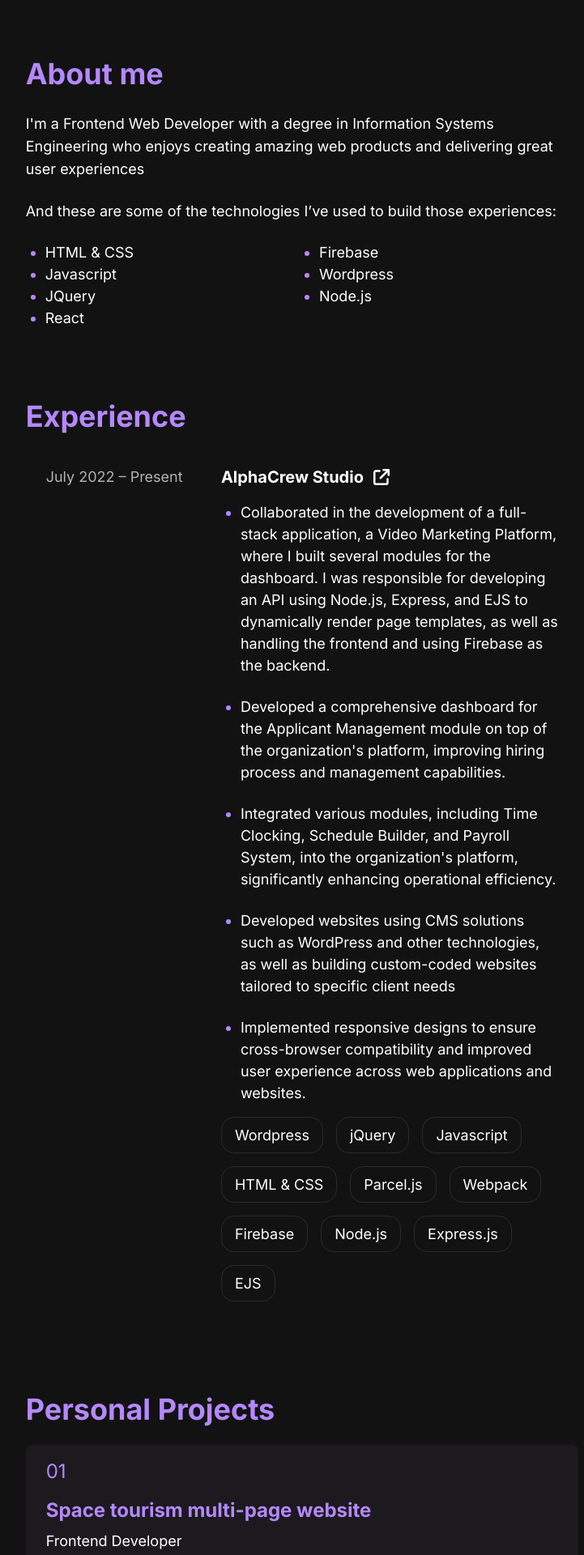
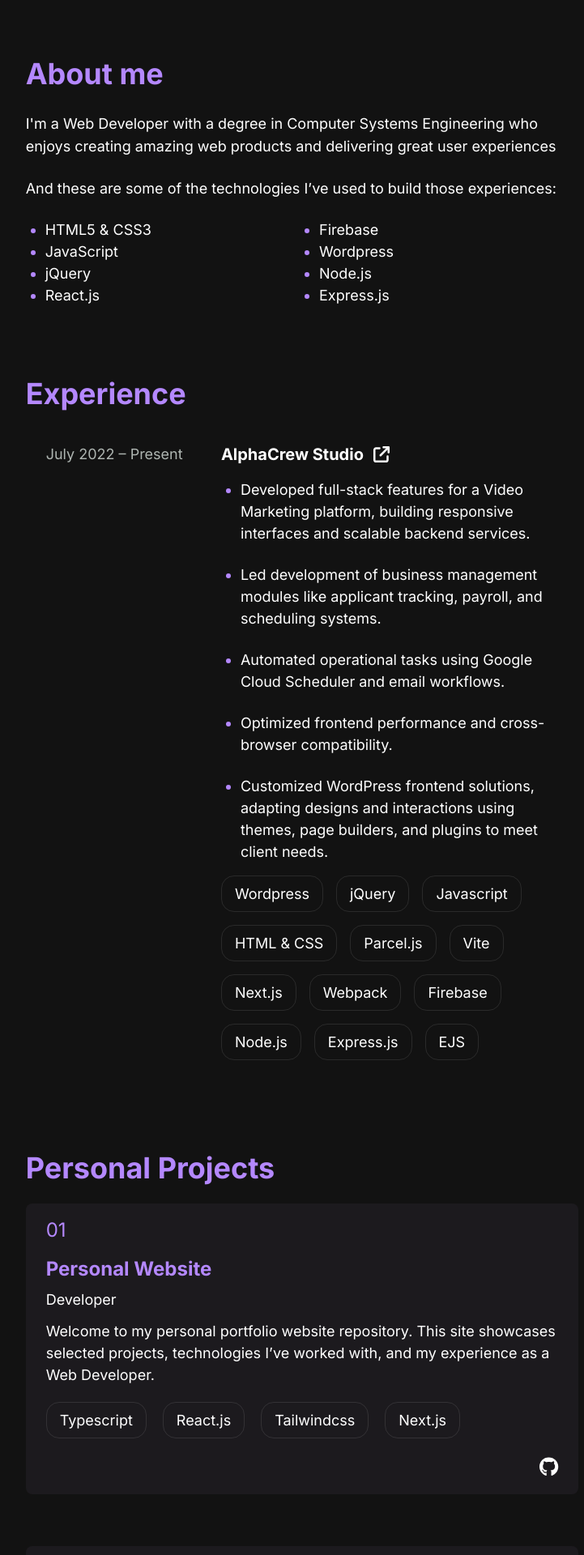
Before and after one commit to ichiklaus/Yelav, a Next.js app: page / in a window 1280 px wide. Shown: the part 860-2780 px from the top of the page at 81% size, without its empty margins (267-988 px from the left). Built offline with nearby package versions, Linux system fonts and the light colour scheme.

Commit message:
feat: update professional exp and projects

```diff
--- a/src/app/components/about.tsx
+++ b/src/app/components/about.tsx
@@ -4,7 +4,7 @@
       <div className='flex flex-col gap-y-4'>
         <h2 className='text-4xl font-bold text-accent mb-3'>About me</h2>
         <p className='text-lg mb-2'>
-          I'm a Frontend Web Developer with a degree in Information Systems Engineering who enjoys
+          I&apos;m a Web Developer with a degree in Computer Systems Engineering who enjoys
           creating amazing web products and delivering great user experiences
         </p>
         <p className='mb-2'>
@@ -12,15 +12,16 @@
           experiences:
         </p>
         <ul className='columns-2 list-disc pl-6 marker:text-accent mb-2'>
-          <li>HTML & CSS</li>
-          <li>Javascript</li>
-          <li>JQuery</li>
-          <li>React</li>
+          <li>HTML5 & CSS3</li>
+          <li>JavaScript</li>
+          <li>jQuery</li>
+          <li>React.js</li>
           {/* <li>Bootstrap</li> */}
           {/* <li>Tailwind CSS</li> */}
           <li>Firebase</li>
           <li>Wordpress</li>
           <li>Node.js</li>
+          <li>Express.js</li>
         </ul>
       </div>
     </section>
--- a/src/app/components/hero.tsx
+++ b/src/app/components/hero.tsx
@@ -7,11 +7,11 @@
       <header className='text-white'>
         <div className='ml-2 mb-2'>
           <small className='text-xl'>
-            Hello, I'm <span className='text-accent'>Nicolás</span>
+            Hello, I&apos;m <span className='text-accent'>Nicolás</span>
           </small>
         </div>
         <h1 className='text-5xl md:text-7xl lg:text-8xl font-bold'>
-          A <span className='text-accent'>Frontend Web</span>{' '}
+          A <span className='text-accent'>Web</span>{' '}
           <span className='text-accent'>Developer</span>
           {/* at
           <motion.a
--- a/src/app/components/portfolio.tsx
+++ b/src/app/components/portfolio.tsx
@@ -40,10 +40,13 @@
             Personal Projects
           </h2>
         </header>
-        <section className='flex flex-col gap-y-16 the-section'>
-          {projects.map((project) => (
+        <section
+          key={'portfolio-section-01'}
+          className='flex flex-col gap-y-16 the-section'
+        >
+          {projects.map((project, index) => (
             <article
-              key={project.index}
+              key={`${project.index}-${index}`}
               className='relative bg-light-lilac/5 group port-article px-6 py-4 flex flex-col lg:flex-row gap-2 border border-transparent hover:border-white/10 rounded-lg transition-colors delay-100 ease-linear hover:bg-light-lilac/5 motion-reduce:transition-none '
               onMouseMove={handleMouseMove}
             >
@@ -60,9 +63,7 @@
                 }}
               />
 
-              <div
-                className='content the-main-content w-full'
-              >
+              <div className='content the-main-content w-full'>
                 {/* <figure className='progress'>
                   <motion.div className='image-item' style={{ pathLength: scrollYProgress }}>
                     <Image
@@ -92,18 +93,19 @@
                       <ul className='flex gap-5 flex-col md:flex-row mb-6 lg:mb-2'>
                         {project.stack.map((item, index) => (
                           <motion.li
+                            key={`project-${project.index}-${index}`}
                             className='rounded-2xl border border-white/10 border-solid px-4 py-2 w-fit'
                             whileHover={{
                               color: '#B488FF',
                             }}
-                            key={index}
                           >
                             {item}
                           </motion.li>
                         ))}
                       </ul>
                       <ul className='inline-flex flex-row justify-end gap-4 ml-2'>
-                        <li key='repo-link'>
+                        {project.links.repo && project.links.repo !== '' ? (
+                          <li key={`${project.index}-repo-link`}>
                             <motion.a
                               className='text-2xl mb-2 font-bold group relative z-10'
                               whileHover={{
@@ -116,7 +118,12 @@
                               <FontAwesomeIcon icon={faGithub} />
                             </motion.a>
                           </li>
-                        <li key='live-site-link'>
+                        ) : (
+                          ''
+                        )}
+
+                        {project.links.site && project.links.site !== '' ? (
+                          <li key={`${project.index}-live-site-link`}>
                             <motion.a
                               className='text-2xl mb-2 font-bold group relative z-10'
                               whileHover={{
@@ -126,9 +133,14 @@
                               target='_blank'
                               rel='noopener noreferrer'
                             >
-                            <FontAwesomeIcon icon={faArrowUpRightFromSquare} />
+                              <FontAwesomeIcon
+                                icon={faArrowUpRightFromSquare}
+                              />
                             </motion.a>
                           </li>
+                        ) : (
+                          ''
+                        )}
                       </ul>
                     </section>
                   </div>
--- a/src/app/components/social.tsx
+++ b/src/app/components/social.tsx
@@ -28,7 +28,7 @@
       >
         <FontAwesomeIcon icon={faGithub} />
       </motion.a>
-      <motion.a
+      {/* <motion.a
         whileHover={{
           color: '#B488FF',
         }}
@@ -37,7 +37,7 @@
         className='text-2xl'
       >
         <FontAwesomeIcon icon={faBriefcase} />
-      </motion.a>
+      </motion.a> */}
       <motion.a
         whileHover={{
           color: '#B488FF',
--- a/src/app/data.json
+++ b/src/app/data.json
@@ -2,6 +2,46 @@
   "personal_projects": [
     {
       "index": 1,
+      "title": "Personal Website",
+      "role": "Developer",
+      "content": "Welcome to my personal portfolio website repository. This site showcases selected projects, technologies I’ve worked with, and my experience as a Web Developer.",
+      "stack": [
+        "Typescript",
+        "React.js",
+        "Tailwindcss",
+        "Next.js"
+      ],
+      "links": {
+        "repo": "https://github.com/ichiklaus/spa-prototype-w-jquery",
+        "site": ""
+      },
+      "img": [
+        "/space-turism-desktop.jpeg",
+        "/space-turism-mobile.jpeg"
+      ]
+    },
+    {
+      "index": 2,
+      "title": "SPA Prototype With jQuery",
+      "role": "Developer",
+      "content": "Single Page Application (SPA) prototype built with jQuery, focused on demonstrating a simple authentication flow and dashboard layout without relying on modern frontend frameworks. It serves as an example of how to structure a modular, maintainable jQuery-based SPA with basic routing and views.",
+      "stack": [
+        "jQuery",
+        "Webpack",
+        "Bootstrap",
+        "Firebase"
+      ],
+      "links": {
+        "repo": "https://github.com/ichiklaus/spa-prototype-w-jquery",
+        "site": ""
+      },
+      "img": [
+        "/space-turism-desktop.jpeg",
+        "/space-turism-mobile.jpeg"
+      ]
+    },
+    {
+      "index": 3,
       "title": "Space tourism multi-page website",
       "role": "Frontend Developer",
       "content": "This is a multi-page website built with react-router and animated with Framer Motion.",
@@ -18,48 +58,6 @@
       "img": [
         "/space-turism-desktop.jpeg",
         "/space-turism-mobile.jpeg"
-      ]
-    },
-    {
-      "index": 2,
-      "title": "IP Address Tracker",
-      "role": "Frontend Developer",
-      "content": "A simple web app to track and locate a user’s IP address using the IPIFY API and Leaflet.js library.",
-      "stack": [
-        "React",
-        "Parcel",
-        "Tailwindcss",
-        "IPIFY API",
-        "Leaflet.js"
-      ],
-      "links": {
-        "repo": "https://github.com/ichiklaus/ip-address-tracker/",
-        "site": "https://ichiklaus-ip-tracker.netlify.app/"
-      },
-      "img": [
-        "/ip-address-tracker-desktop.jpeg",
-        "/ip-address-tracker-mobile.jpeg"
-      ]
-    },
-    {
-      "index": 3,
-      "title": "GitHub-User Search App",
-      "role": "Frontend Developer",
-      "content": "A web app for visualizing GitHub users profile stats. Toggle between dark & light modes, whatever you prefer!",
-      "stack": [
-        "React",
-        "Parcel",
-        "Tailwindcss",
-        "GitHub API",
-        "Netlify"
-      ],
-      "links": {
-        "repo": "https://github.com/ichiklaus/github-user-search-app/",
-        "site": "https://ichiklaus-github-user-search.netlify.app/"
-      },
-      "img": [
-        "/github-user-search-app-light.jpeg",
-        "/github-user-search-app-dark.jpeg"
       ]
     },
     {
@@ -86,17 +84,24 @@
       "key": "acs",
       "company": "AlphaCrew Studio",
       "link": "https://alphacrewstudio.com/",
-      "role": "Frontend web developer",
+      "role": "Web developer",
       "period": {
         "start": "2022-07-28",
         "end": ""
       },
-      "tasks": [
+      "tasks2": [
         "Collaborated in the development of a full-stack application, a Video Marketing Platform, where I built several modules for the dashboard. I was responsible for developing an API using Node.js, Express, and EJS to dynamically render page templates, as well as handling the frontend and using Firebase as the backend.",
         "Developed a comprehensive dashboard for the Applicant Management module on top of the organization's platform, improving hiring process and management capabilities.",
         "Integrated various modules, including Time Clocking, Schedule Builder, and Payroll System, into the organization's platform, significantly enhancing operational efficiency.",
         "Developed websites using CMS solutions such as WordPress and other technologies, as well as building custom-coded websites tailored to specific client needs",
         "Implemented responsive designs to ensure cross-browser compatibility and improved user experience across web applications and websites."
+      ],
+      "tasks": [
+        "Developed full-stack features for a Video Marketing platform, building responsive interfaces and scalable backend services.",
+        "Led development of business management modules like applicant tracking, payroll, and scheduling systems.",
+        "Automated operational tasks using Google Cloud Scheduler and email workflows.",
+        "Optimized frontend performance and cross-browser compatibility.",
+        "Customized WordPress frontend solutions, adapting designs and interactions using themes, page builders, and plugins to meet client needs."
       ],
       "tags": [
         "Wordpress",
@@ -104,6 +109,8 @@
         "Javascript",
         "HTML & CSS",
         "Parcel.js",
+        "Vite",
+        "Next.js",
         "Webpack",
         "Firebase",
         "Node.js",
--- a/src/app/layout.tsx
+++ b/src/app/layout.tsx
@@ -5,8 +5,8 @@
 const inter = Inter({ subsets: ['latin'] })
 
 export const metadata = {
-  title: 'Nicolás',
-  description: 'Nicolás is a Frontend Web Developer with a degree in Information Systems Engineering who enjoys creating amazing web products and delivering great user experiences',
+  title: 'Yeraldo Nicolás Moreira | Web Developer',
+  description: 'Yeraldo Nicolás Moreira is a Web Developer with a degree in Computer Systems Engineering who enjoys creating amazing web products and delivering great user experiences',
 }
 
 export default function RootLayout({
```
Also changed, not shown: src/app/components/experience.tsx (+5 -3 lines). Lines whose indentation alone changed are shown as unchanged.
